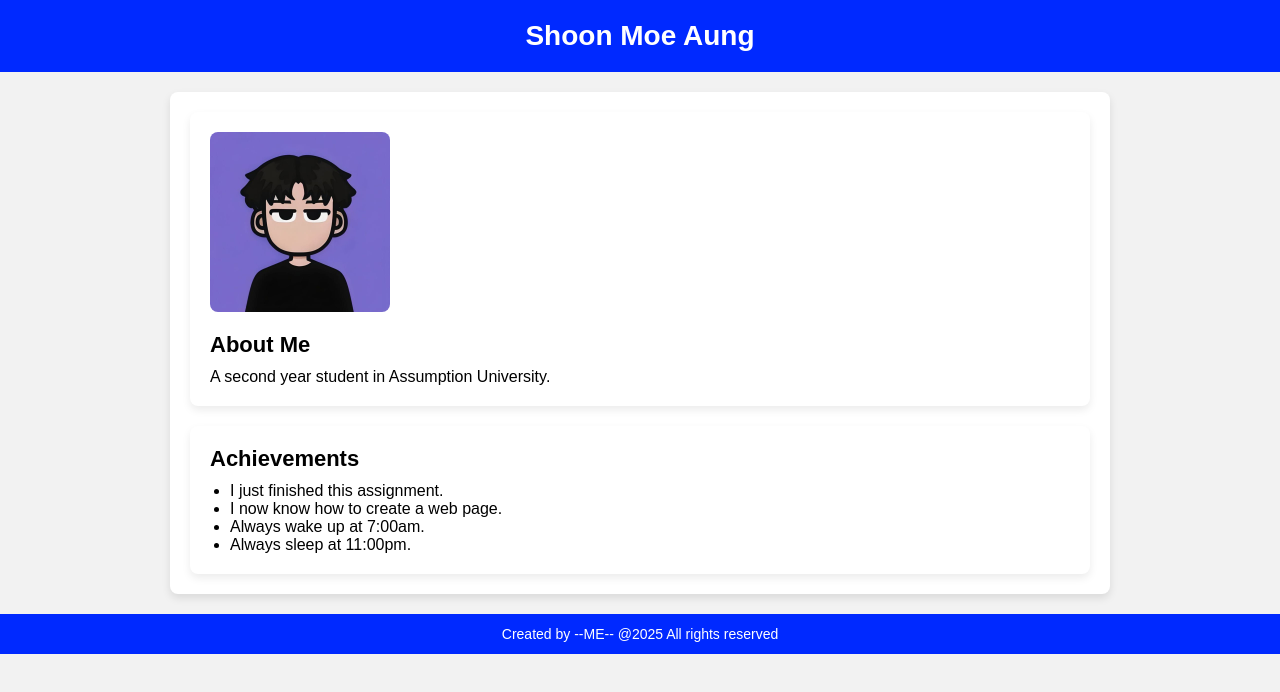
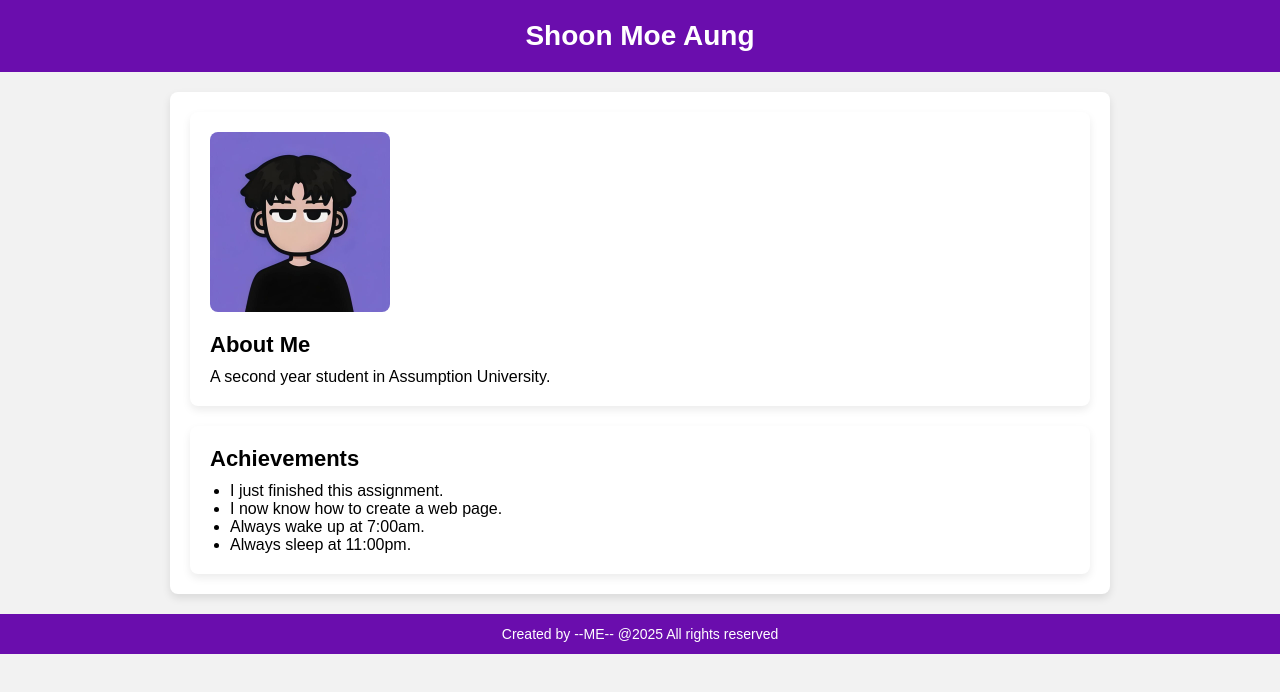
Before and after one commit to Shoon-moe-aung/basic-html, a plain HTML site: page profile_2.html in a window 1280 px wide. Drawn offline with Linux system fonts and the light colour scheme.

Commit message:
Change the color

```diff
--- a/public/css/style.css
+++ b/public/css/style.css
@@ -12,7 +12,7 @@ body {
 
 /* --- HEADER --- */
 .header {
-    background-color: #0029ff;
+    background-color: #6a0dad;   /* PURPLE */
     color: white;
     text-align: center;
     padding: 20px;
@@ -69,7 +69,7 @@ h2 {
 
 /* --- FOOTER --- */
 .footer {
-    background-color: #0029ff;
+    background-color: #6a0dad;   /* PURPLE */
     color: white;
     text-align: center;
     padding: 12px;
```
